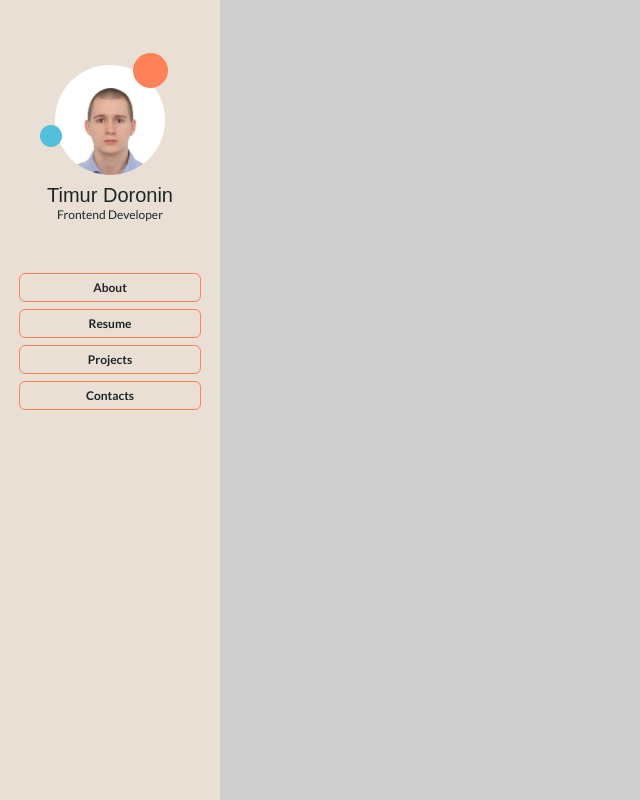
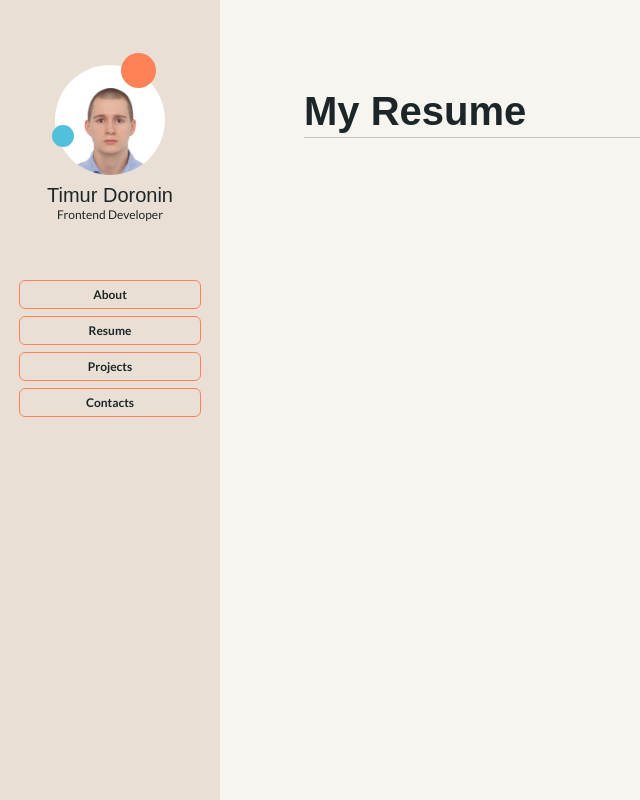
Before and after one commit to TimTimi4/CV, a React (Create React App) app: page /resume in a window 1280 px wide. Shown: the whole page, without its empty margins (0-640 px from the left). Built offline with nearby package versions, Linux system fonts and the light colour scheme; a web font is replaced by a local one.

Commit message:
edit page tamplate

```diff
--- a/src/components/Button/index.jsx
+++ b/src/components/Button/index.jsx
@@ -3,14 +3,12 @@ import { NavLink } from "react-router-dom";
 
 
 const Wrapper = styled.div`
-max-width: 182px;
-background: #E9DFD4;
+min-width: 182px;
 border: 1px solid #FE8158;
 box-sizing: border-box;
 border-radius: 6px;
 text-align: center;
 padding: 6px 0px 6px 0px;
-margin: 7px auto 7px auto;
 font-weight: 700;
 font-size: 12px;
 &:active{
@@ -18,9 +16,9 @@ font-size: 12px;
 }
 `
 
-const Button = ({children, onClick, type, link}) => {
+const Button = ({children, onClick, type, link, className}) => {
 	const buttonElement = (
-		<Wrapper type={type || 'button'} onClick={onClick}>
+		<Wrapper type={type || 'button'} onClick={onClick} className={className}>
 			{children}
 		</Wrapper>
 	);
--- /dev/null
+++ b/src/components/MainTitle/index.jsx
@@ -0,0 +1,15 @@
+import styled from "styled-components";
+
+const Title = styled.h2`
+	font-family: ${props => props.theme.fonts.title};
+	font-size: 40px;
+	line-height: 40px;
+`
+
+const MainTitle = ({children, className}) => {
+	return (
+		<Title className={className}>{children}</Title>
+	)
+}
+
+export default MainTitle
--- a/src/components/Menu/index.jsx
+++ b/src/components/Menu/index.jsx
@@ -4,6 +4,9 @@ import Button from "../Button";
 const Wrapper = styled.div `
 	max-width: 190px;
 	margin: 51px auto 0 auto;
+`
+const StyledButton = styled(Button)`
+	margin: 7px 0px 7px 0px;
 `
 
 const menu = [
@@ -18,7 +21,7 @@ const Menu = () => {
 		<Wrapper>
 			{
 			menu.map(item => (
-				<Button link={item.route} key={item.id}>{item.text}</Button>
+				<StyledButton link={item.route} key={item.id}>{item.text}</StyledButton>
 			))
 			}
 		</Wrapper>
--- a/src/components/PageTemplate/index.jsx
+++ b/src/components/PageTemplate/index.jsx
@@ -1,9 +1,22 @@
 import styled from "styled-components";
 import Sidebar from "../Sidebar";
 
-const PageTemplate = () => {
+const Wrapper = styled.div`
+  display: flex;
+`
+
+const Content = styled.div `
+flex: 0 1 100%;
+margin: 0px 0px 0px 220px;
+`
+
+const PageTemplate = ({children}) => {
 	return(
-		<Sidebar></Sidebar>
+		<Wrapper>
+			<Sidebar/>
+			<Content>{children}</Content>
+		</Wrapper>
+
 	);
 }
 
--- a/src/components/Sidebar/index.jsx
+++ b/src/components/Sidebar/index.jsx
@@ -10,7 +10,10 @@ const Wrapper = styled.div `
 	width: 100%;
 	background-color: #E9DFD4;
 	max-width: 220px;
-`
+	display: flex;
+  flex-direction: column;
+  align-items: center;
+	`
 
 const Sidebar = () => {
 	return(
--- a/src/pages/Contacts/index.jsx
+++ b/src/pages/Contacts/index.jsx
@@ -4,7 +4,7 @@ import PageTemplate from "../../components/PageTemplate";
 const Contacts = () => {
 	return(
 		<PageTemplate>
-			<div>Hello Contacts</div>
+			<div>Lorem ipsum dolor sit amet, consectetur adipisicing elit. Quae nesciunt consequuntur minus est error, quaerat illo dolorem inventore tempore provident sit, maiores, aspernatur veritatis accusamus. Enim nemo, dolores ex quidem assumenda eum hic sed id. Rem quae similique magni at, atque, eius consectetur vel nisi nihil reprehenderit beatae sint est.</div>
 		</PageTemplate>
 	);
 }
--- a/src/pages/Resume/index.jsx
+++ b/src/pages/Resume/index.jsx
@@ -1,10 +1,26 @@
 import styled from "styled-components";
 import PageTemplate from "../../components/PageTemplate";
+import MainTitle from "../../components/MainTitle";
+
+const Wrapper = styled.div`
+margin: 0px 0px 0px 84px;
+`
+const UnderLine = styled.div`
+	border-top: 1px solid #C4C4C4;
+	width: 100%;
+`
+const StyledMainTitle = styled(MainTitle)`
+margin: 91px 0px 6px 0px;
+`
+
 
 const Resume = () => {
 	return(
 		<PageTemplate>
-			<div>Hello Resume</div>
+			<Wrapper>
+				<StyledMainTitle>My Resume</StyledMainTitle>
+				<UnderLine/>
+			</Wrapper>
 		</PageTemplate>
 	);
 }
--- a/src/styles/theme.js
+++ b/src/styles/theme.js
@@ -4,7 +4,7 @@ import GlobalStyle from './global'
 const theme = {
   colors: {
     primary: '#1C2628',
-    bg: '#CFCFCF',
+    bg: '#F6F5F0',
   },
   fonts: {
     primary: "'Lato', sans-serif;",
```
Also changed, not shown: src/App.js (+4 -4 lines).
